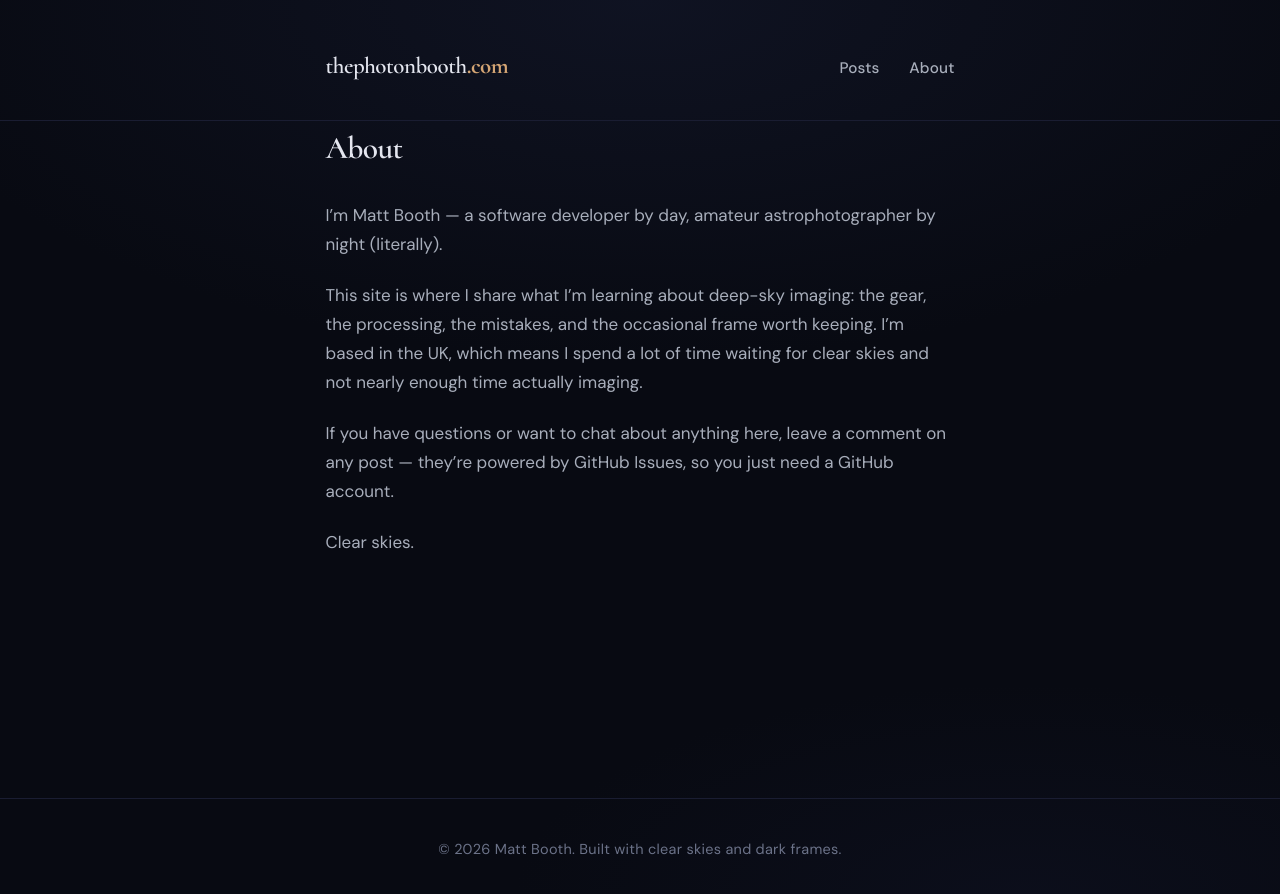
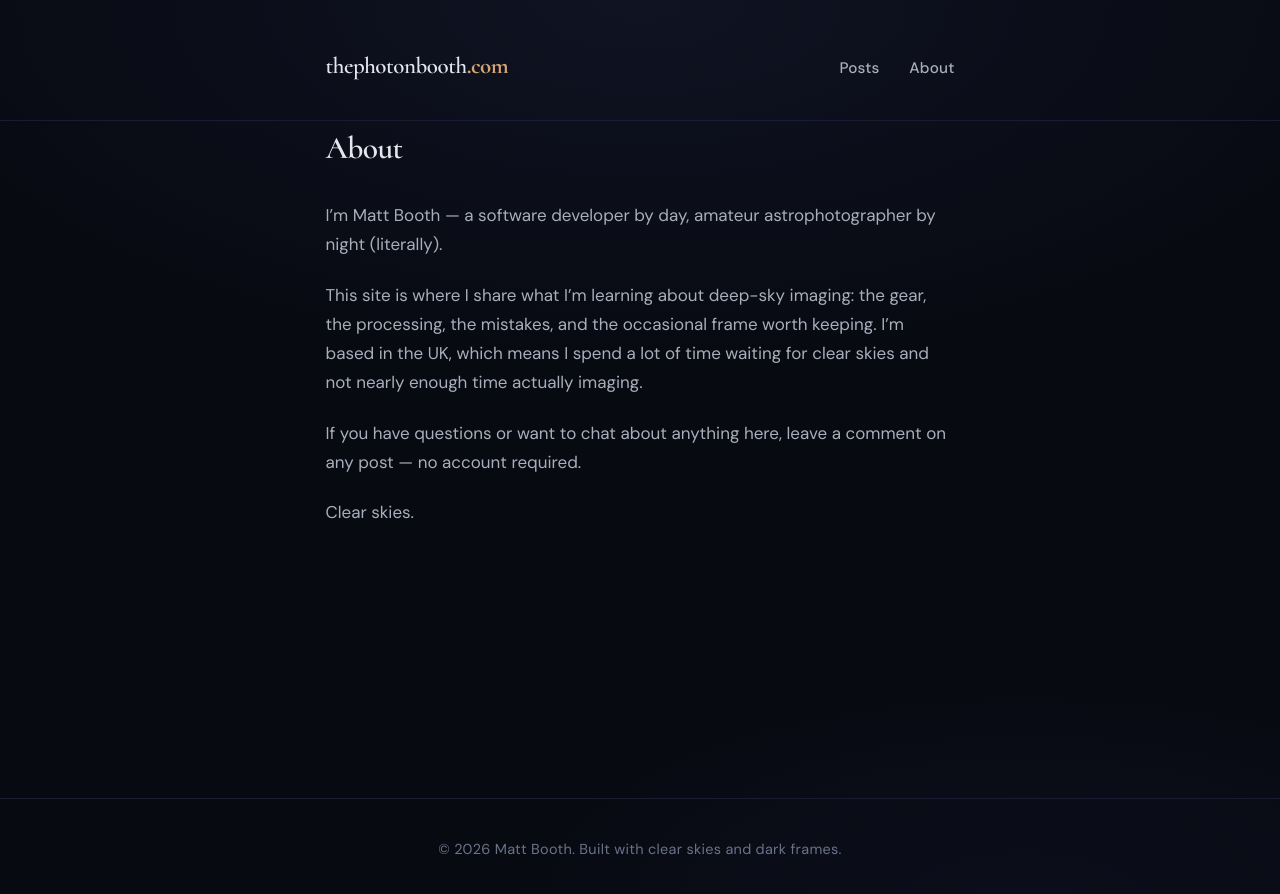
Before and after one commit to m0nkmaster/matt-booth, a Jekyll site: the page built from about.md, in a window 1280 px wide. Shown: the top 894 px of the page. Built offline with Jekyll 4.4.1, drawn with Linux system fonts in a browser that asks for light colours.

Commit message:
Replace Utterances with Cusdis - comments without GitHub sign-in
Co-authored-by: Rob MacDonald <m0nkmaster@users.noreply.github.com>

```diff
--- a/_config.yml
+++ b/_config.yml
@@ -18,3 +18,7 @@ exclude:
   - README.md
   - AGENTS.md
   - vendor
+
+# Comments (Cusdis) — sign up at https://cusdis.com and add your app ID
+cusdis:
+  app_id: ""
--- a/about.md
+++ b/about.md
@@ -11,7 +11,7 @@ I'm Matt Booth — a software developer by day, amateur astrophotographer by nig
 
 This site is where I share what I'm learning about deep-sky imaging: the gear, the processing, the mistakes, and the occasional frame worth keeping. I'm based in the UK, which means I spend a lot of time waiting for clear skies and not nearly enough time actually imaging.
 
-If you have questions or want to chat about anything here, leave a comment on any post — they're powered by GitHub Issues, so you just need a GitHub account.
+If you have questions or want to chat about anything here, leave a comment on any post — no account required.
 
 Clear skies.
 
--- a/assets/css/main.css
+++ b/assets/css/main.css
@@ -336,8 +336,8 @@ main {
   margin-bottom: 1.25rem;
 }
 
-.utterances {
-  max-width: 100% !important;
+#cusdis_thread {
+  max-width: 100%;
 }
 
 /* --- Footer --- */
```
Also changed, not shown: AGENTS.md (+3 -3 lines), _layouts/post.html (+14 -8 lines).
